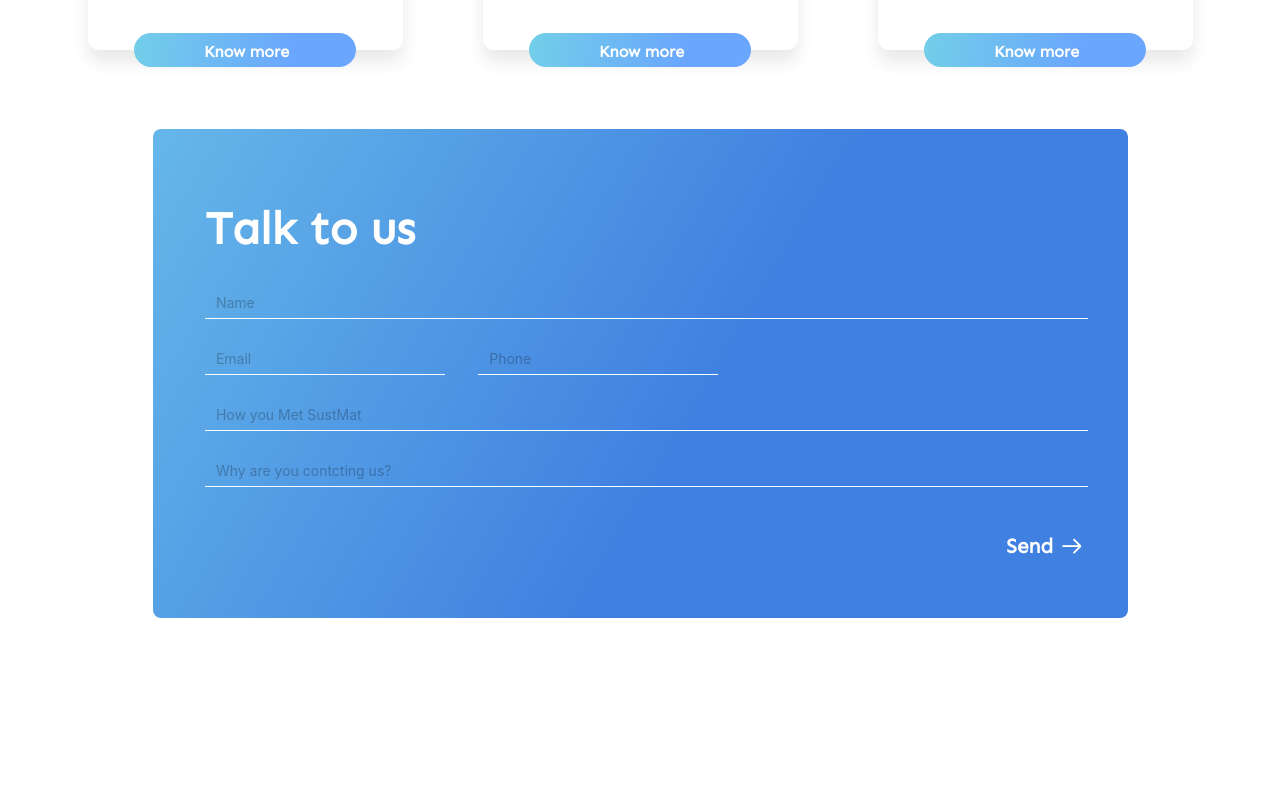
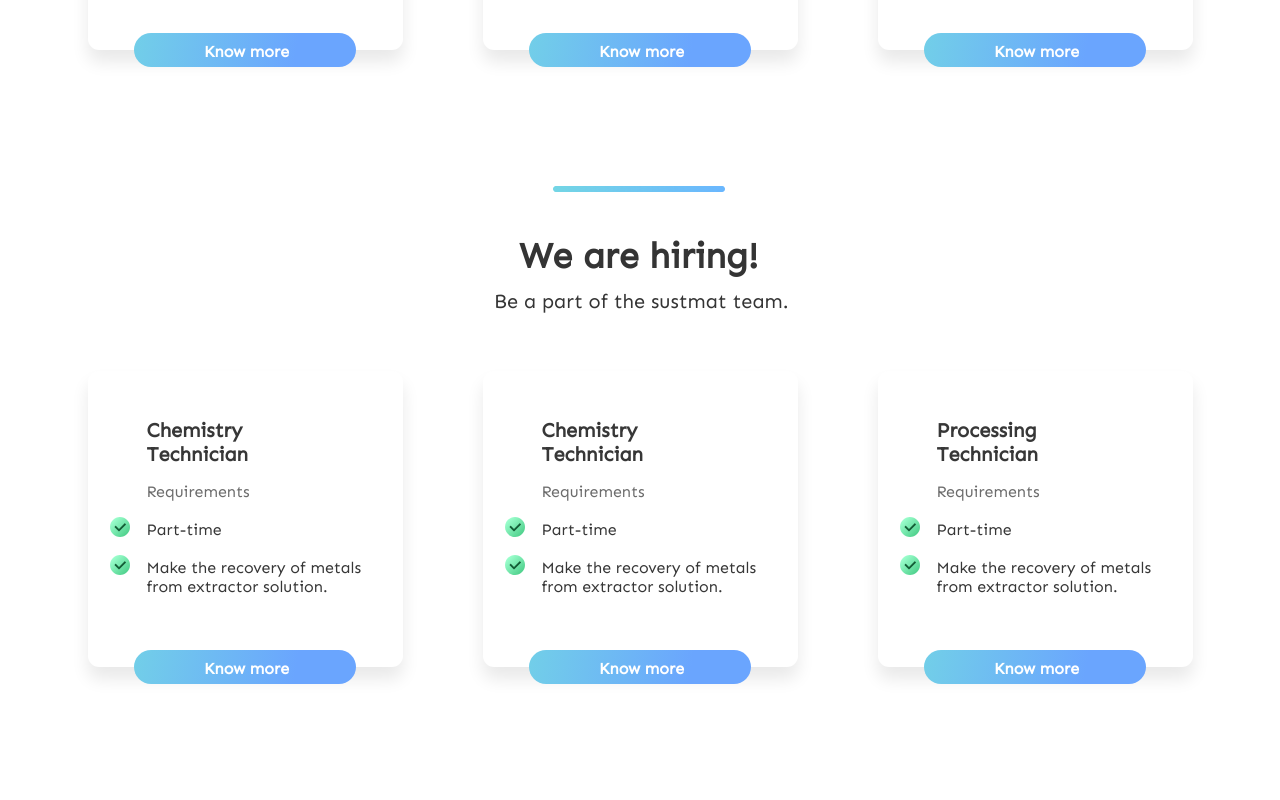
Before and after one commit to citi-onboarding/sustmat-one-page, a React (Create React App) app in the folder client/: page / in a window 1280 px wide. Shown: the part 1900-2700 px from the top of the page. Built offline with nearby package versions, Linux system fonts and the light colour scheme.

Commit message:
feature/contactUs: Missing some styles again

```diff
--- a/client/src/App.tsx
+++ b/client/src/App.tsx
@@ -13,6 +13,7 @@ function App() {
       <section id='banner'><Banner/></section>
       <section id='advantages'><AdvantagesSection/></section>
       <section id='team'><HiringSection/></section>
+      <section id='team'><HiringSection/></section>
       <ContactUs />
       <Footer/>
     </>
--- a/client/src/pages/contact/index.tsx
+++ b/client/src/pages/contact/index.tsx
@@ -15,39 +15,50 @@ export const ContactUs: React.FC = () => {
             <Title>Talk to us</Title>
             <Form
                 name="basic"
-                initialValues={{ remember: true }}
                 onFinish={onFinish}
                 autoComplete="off"
-                style={{
-                    width: '100%',
-                }}
             >
                 <Form.Item>
                     <Input
                         placeholder="Name"
+                        /* color="#ffffff" */
+                        style={{
+                            color: '#ffffff',
+                        }}
                     />
                 </Form.Item>
                 <InformationContainer>
                     <Form.Item>
                         <Input
                             placeholder="Email"
+                            style={{
+                                color: '#ffffff',
+                            }}
                         />
                     </Form.Item>
                     <Form.Item>
                         <Input
                             placeholder="Phone"
+                            style={{
+                                color: '#ffffff',
+                            }}
                         />
                     </Form.Item>
                 </InformationContainer>
                 <Form.Item>
                     <Input
-                        placeholder="How you Met SustMat"
-                        color="black"
+                        placeholder="How you Met SustMat?"
+                        style={{
+                            color: '#ffffff',
+                        }}
                     />
                 </Form.Item>
                 <Form.Item>
                     <Input
                         placeholder="Why are you contcting us?"
+                        style={{
+                            color: '#ffffff',
+                        }}
                     />
                 </Form.Item>
             </Form>
--- a/client/src/pages/contact/styles.ts
+++ b/client/src/pages/contact/styles.ts
@@ -8,6 +8,9 @@ export const Container = styled.div`
     //filter: blur(2.60695px);
     border-radius: 8px;
     margin: auto;
+    position: relative;
+    margin-top: 115px !important;
+    z-index: 1;
     //padding-top: 41.71px;
     padding: 41.71px 40px 53.18px 52.38px ;
     box-sizing: border-box;
@@ -23,6 +26,9 @@ export const Container = styled.div`
         border-radius: 0;
         background: none;
     }
+    .ant-select-selection__placeholder{
+  color : blue;
+}
 `;
 
 export const Title = styled.h1`
```
Also changed, not shown: client/src/pages/navbar/styles.ts (indentation only).
